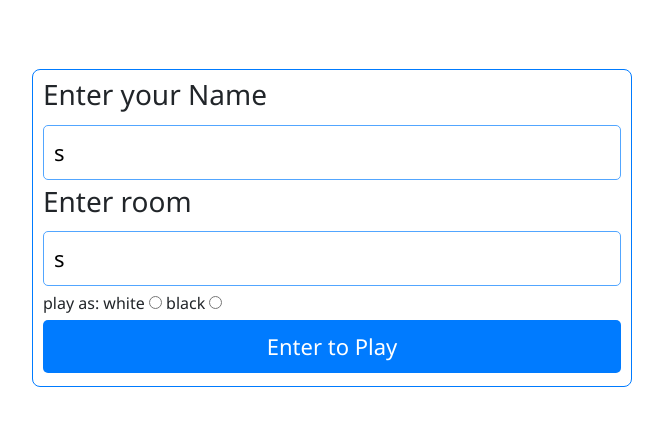
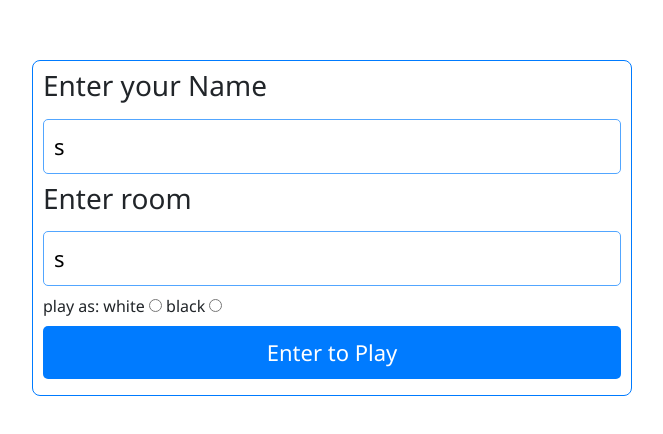
Before and after one commit to nandkishor-kumawat/chess-1v1, a website: page public/game.html in a window 1280 px wide. Shown: the part 172-606 px from the top of the page, without its empty margins (308-971 px from the left). Drawn offline with nearby package versions, Linux system fonts and the light colour scheme; no server answers.

Commit message:
Update style.css

```diff
--- a/public/css/style.css
+++ b/public/css/style.css
@@ -17,7 +17,7 @@ input[type=button] {
     width: 100%;
     border-radius: 5px;
     padding: 10px;
-    margin: 5px auto;
+    margin: 8px auto;
     font-size: 22px;
     transition: border-color .2s ease-in-out, box-shadow .2s ease-in-out;
     border: 1px solid #52a6ff;
```
